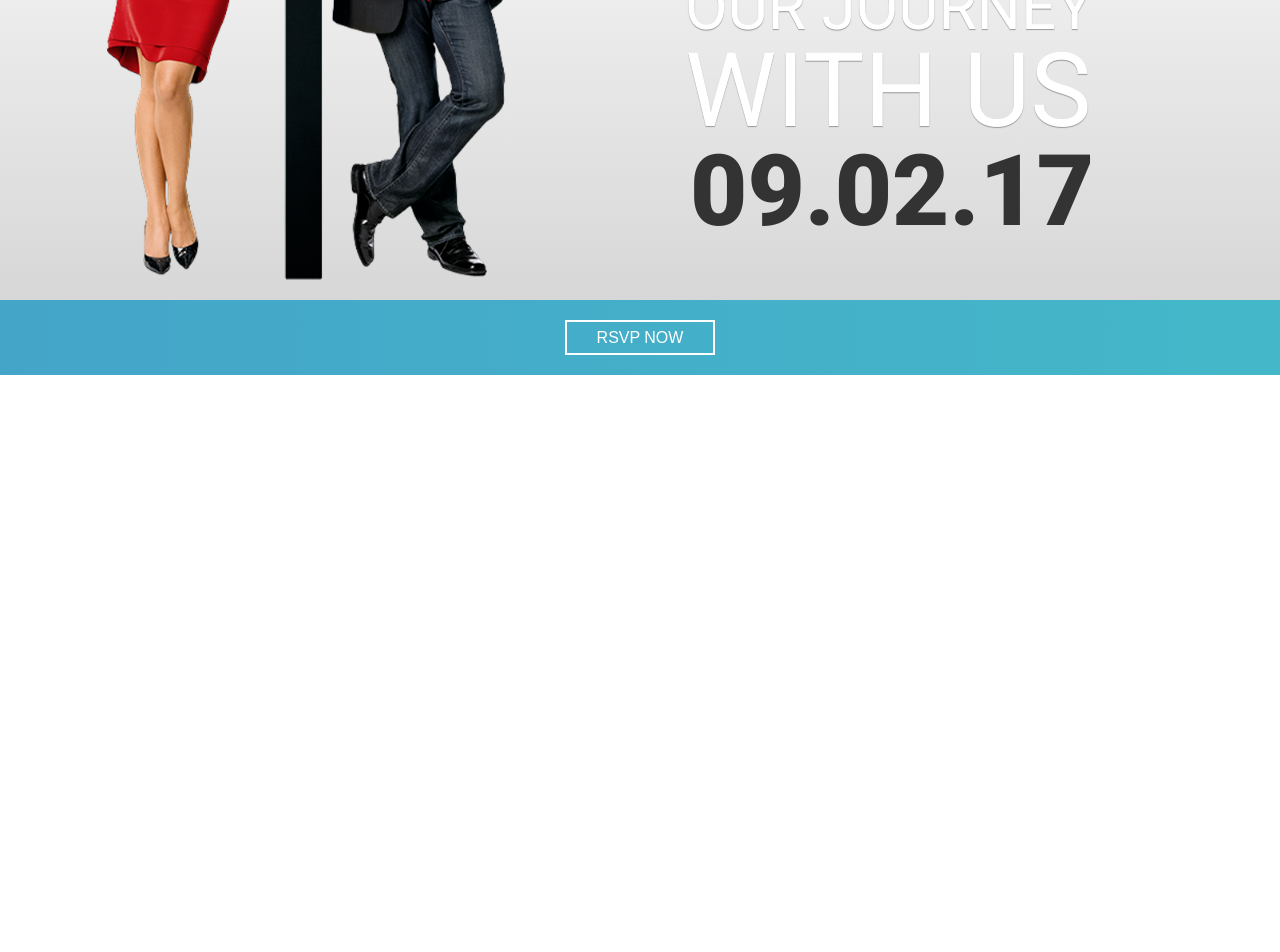
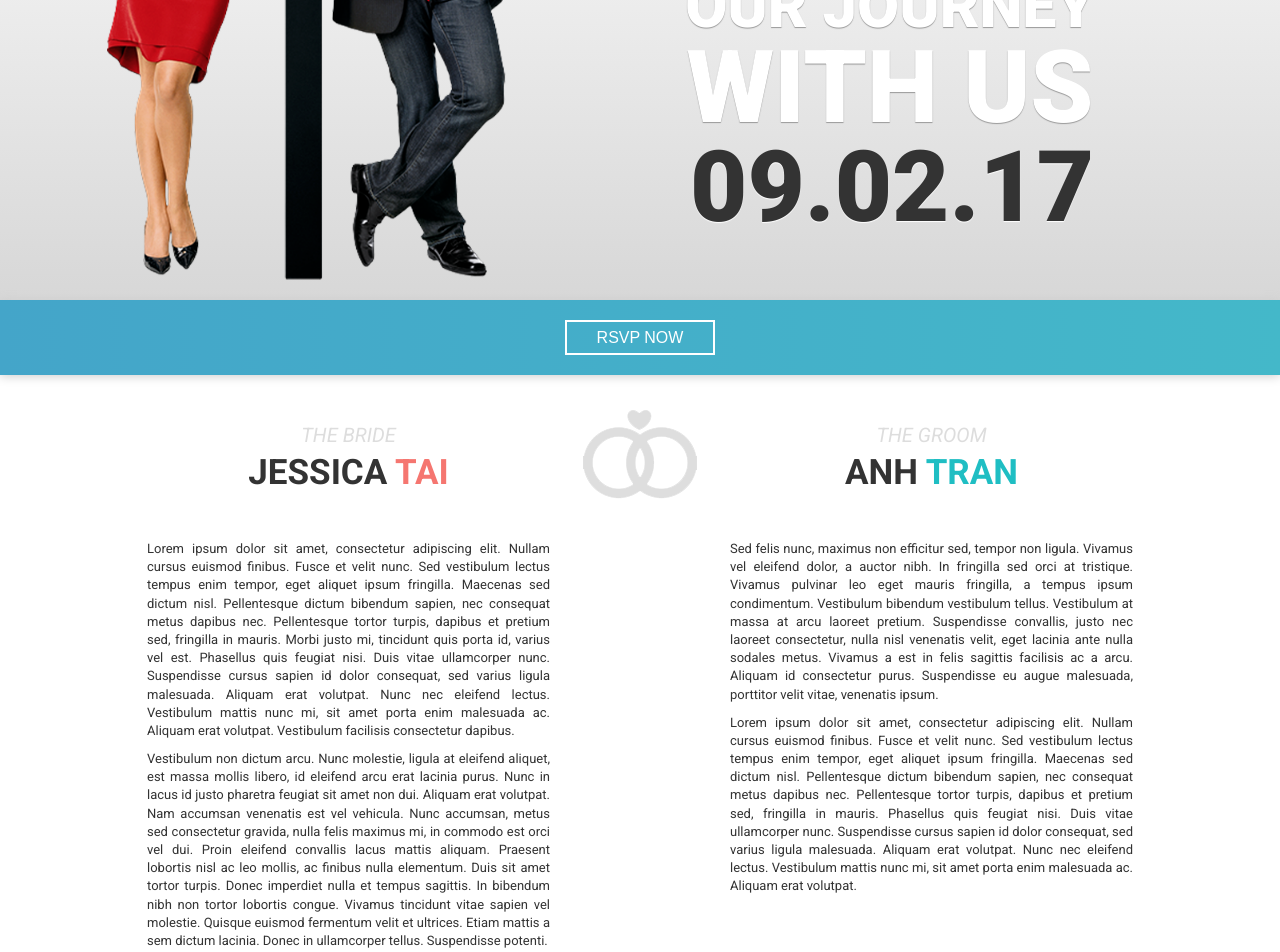
Before and after one commit to lxwyndxl/wedding-frontend, a React (Create React App) app: page / in a window 1280 px wide. Shown: the part 440-1392 px from the top of the page. Before the commit the page ends 815 px from the top, so only its background shows below. Built offline with nearby package versions, Linux system fonts and the light colour scheme; what react-tap-event-plugin would draw is missing.

Commit message:
Adding About (#2)
Adding About

```diff
--- /dev/null
+++ b/src/app/components/about.js
@@ -0,0 +1,66 @@
+import React, { Component } from 'react';
+import '../../stylesheets/components/about.css';
+
+import ringsAndHeart from '../../images/rings-and-heart.png';
+
+export function Passage({ person, firstName, lastName, text }) {
+  const isGroom = person === 'groom';
+  const roleText = isGroom ? 'THE GROOM' : 'THE BRIDE';
+
+  return (
+    <div className={isGroom ? 'groom passage' : 'bride passage'}>
+      <h2 className="person">
+        {roleText}
+      </h2>
+
+      <h1 className="name">
+        {firstName} <span className="last-name">{lastName}</span>
+      </h1>
+
+      <p className="passage-text">
+        {
+          text.map((paragraph, index) => {
+            return (<span key={index} className="passage-paragraph">{paragraph}</span>);
+          })
+        }
+      </p>
+    </div>
+  );
+}
+
+class About extends Component {
+
+  render() {
+    const brideText = [
+      "Lorem ipsum dolor sit amet, consectetur adipiscing elit. Nullam cursus euismod finibus. Fusce et velit nunc. Sed vestibulum lectus tempus enim tempor, eget aliquet ipsum fringilla. Maecenas sed dictum nisl. Pellentesque dictum bibendum sapien, nec consequat metus dapibus nec. Pellentesque tortor turpis, dapibus et pretium sed, fringilla in mauris. Morbi justo mi, tincidunt quis porta id, varius vel est. Phasellus quis feugiat nisi. Duis vitae ullamcorper nunc. Suspendisse cursus sapien id dolor consequat, sed varius ligula malesuada. Aliquam erat volutpat. Nunc nec eleifend lectus. Vestibulum mattis nunc mi, sit amet porta enim malesuada ac. Aliquam erat volutpat. Vestibulum facilisis consectetur dapibus.",
+      "Vestibulum non dictum arcu. Nunc molestie, ligula at eleifend aliquet, est massa mollis libero, id eleifend arcu erat lacinia purus. Nunc in lacus id justo pharetra feugiat sit amet non dui. Aliquam erat volutpat. Nam accumsan venenatis est vel vehicula. Nunc accumsan, metus sed consectetur gravida, nulla felis maximus mi, in commodo est orci vel dui. Proin eleifend convallis lacus mattis aliquam. Praesent lobortis nisl ac leo mollis, ac finibus nulla elementum. Duis sit amet tortor turpis. Donec imperdiet nulla et tempus sagittis. In bibendum nibh non tortor lobortis congue. Vivamus tincidunt vitae sapien vel molestie. Quisque euismod fermentum velit et ultrices. Etiam mattis a sem dictum lacinia. Donec in ullamcorper tellus. Suspendisse potenti."
+    ];
+
+    const groomText = [
+      "Sed felis nunc, maximus non efficitur sed, tempor non ligula. Vivamus vel eleifend dolor, a auctor nibh. In fringilla sed orci at tristique. Vivamus pulvinar leo eget mauris fringilla, a tempus ipsum condimentum. Vestibulum bibendum vestibulum tellus. Vestibulum at massa at arcu laoreet pretium. Suspendisse convallis, justo nec laoreet consectetur, nulla nisl venenatis velit, eget lacinia ante nulla sodales metus. Vivamus a est in felis sagittis facilisis ac a arcu. Aliquam id consectetur purus. Suspendisse eu augue malesuada, porttitor velit vitae, venenatis ipsum.",
+      "Lorem ipsum dolor sit amet, consectetur adipiscing elit. Nullam cursus euismod finibus. Fusce et velit nunc. Sed vestibulum lectus tempus enim tempor, eget aliquet ipsum fringilla. Maecenas sed dictum nisl. Pellentesque dictum bibendum sapien, nec consequat metus dapibus nec. Pellentesque tortor turpis, dapibus et pretium sed, fringilla in mauris. Phasellus quis feugiat nisi. Duis vitae ullamcorper nunc. Suspendisse cursus sapien id dolor consequat, sed varius ligula malesuada. Aliquam erat volutpat. Nunc nec eleifend lectus. Vestibulum mattis nunc mi, sit amet porta enim malesuada ac. Aliquam erat volutpat.",
+    ]
+
+    return (
+      <section className="about">
+        <img src={ringsAndHeart} className="rings-and-heart" alt="Rings and heart" />
+        <div className="about-container max-width">
+          <Passage
+            person="bride"
+            firstName="jessica"
+            lastName="tai"
+            text={brideText}
+          />
+          <Passage
+            person="groom"
+            firstName="anh"
+            lastName="tran"
+            text={groomText}
+          />
+        </div>
+      </section>
+    );
+  }
+}
+
+export default About;
--- a/src/app/components/cta.js
+++ b/src/app/components/cta.js
@@ -19,12 +19,12 @@ class CTA extends Component {
 
   render() {
     return (
-      <div className="cta">
+      <section className="cta">
         <RSVPButton
           text="RSVP NOW"
           onClick={this.onRSVP}
         />
-      </div>
+      </section>
     );
   }
 }
--- a/src/app/components/hero.js
+++ b/src/app/components/hero.js
@@ -7,7 +7,7 @@ import heroDivider from '../../images/hero-divider.png';
 class Hero extends Component {
   render() {
     return (
-      <div className="hero">
+      <section className="hero">
         <div className="max-width">
           <div className="hero-image-container">
             <img src={brideAndGroomImage} className="hero-image" alt="Bride and groom" />
@@ -24,7 +24,7 @@ class Hero extends Component {
             <p className="wedding-date">09.02.17</p>
           </div>
         </div>
-      </div>
+      </section>
     );
   }
 }
--- a/src/app/containers/App.js
+++ b/src/app/containers/App.js
@@ -4,6 +4,7 @@ import '../../stylesheets/containers/App.css';
 import HeaderNav from './nav';
 import Hero from '../components/hero';
 import Cta from '../components/cta';
+import About from '../components/about';
 
 class App extends Component {
   render() {
@@ -12,6 +13,7 @@ class App extends Component {
         <HeaderNav />
         <Hero />
         <Cta />
+        <About />
       </div>
     );
   }
--- /dev/null
+++ b/src/stylesheets/components/about.css
@@ -0,0 +1,58 @@
+.about {
+  height: 650px;
+}
+
+.about-container {
+  display: flex;
+  justify-content: center;
+  align-items: flex-start;
+  padding-top: 50px;
+}
+
+.rings-and-heart {
+  position: absolute;
+  left: 50%;
+  margin-left: -57px;
+  margin-top: 35px;
+}
+
+.passage {
+  width: 583px;
+}
+
+.person {
+  color: #ddd;
+  font-size: 20px;
+  font-style: italic;
+  text-align: center;
+}
+
+.name {
+  font-size: 35px;
+  font-weight: 700;
+  text-align: center;
+  text-transform: uppercase;
+  margin-top: 10px;
+  color: #333;
+}
+
+.groom .last-name {
+  color: #1fbec3;
+}
+
+.bride .last-name {
+  color: #f57670;
+}
+
+.passage-text {
+  margin-top: 50px;
+  padding: 0 90px;
+  font-size: 13px;
+  line-height: 1.4;
+  text-align: justify;
+}
+
+.passage-paragraph {
+  display: block;
+  margin-bottom: 10px;
+}
--- a/src/stylesheets/components/cta.css
+++ b/src/stylesheets/components/cta.css
@@ -1,6 +1,7 @@
 .cta {
   height: 75px;
   background: linear-gradient(to right, #44a5c9, #44b8c9);
+  box-shadow: 0px 1px 10px #ccc;
   display: flex;
   justify-content: center;
   align-items: center;
--- a/src/stylesheets/components/hero.css
+++ b/src/stylesheets/components/hero.css
@@ -37,6 +37,7 @@
 .jessica-plus-anh {
   font-weight: 100;
   font-size: 60px;
+  text-shadow: 0px 1px 1px #fff;
 }
 
 .hero-divider {
@@ -48,26 +49,31 @@
   width: 410px;
   color: #fff;
   text-shadow: 0px 1px 1px #999;
-  text-align: justify;
+  text-align: center;
+  font-weight: 900;
 }
 
 .welcome-text-1 {
-  font-size: 78px;
+  font-size: 75px;
 }
 
-.welcome-text-2,
+.welcome-text-2 {
+  font-size: 60px;
+}
+
 .welcome-text-3 {
-  font-size: 62px;
+  font-size: 61px;
 }
 
 .welcome-text-4 {
-  font-size: 103px;
+  font-size: 101px;
 }
 
 .wedding-date {
   width: 400px;
   color: #333;
-  text-align: justify;
+  text-shadow: 0px 1px 1px #fff;
+  text-align: center;
   font-weight: 900;
   font-size: 99px;
 }
--- a/src/stylesheets/containers/nav.css
+++ b/src/stylesheets/containers/nav.css
@@ -8,6 +8,7 @@
   display: flex;
   justify-content: center;
   align-items: center;
+  z-index: 999;
 }
 
 .nav-item-container {
```
Also changed, not shown: src/images/rings-and-heart.png (added).
